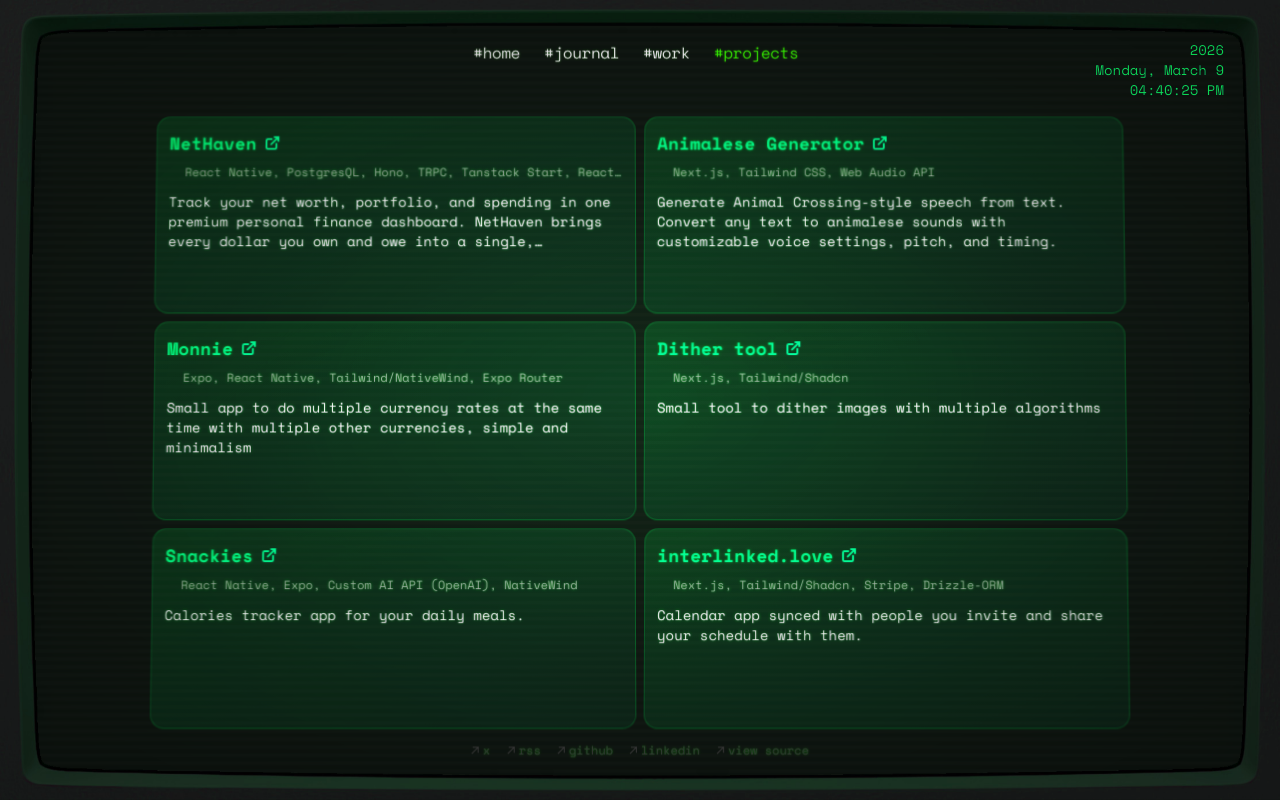
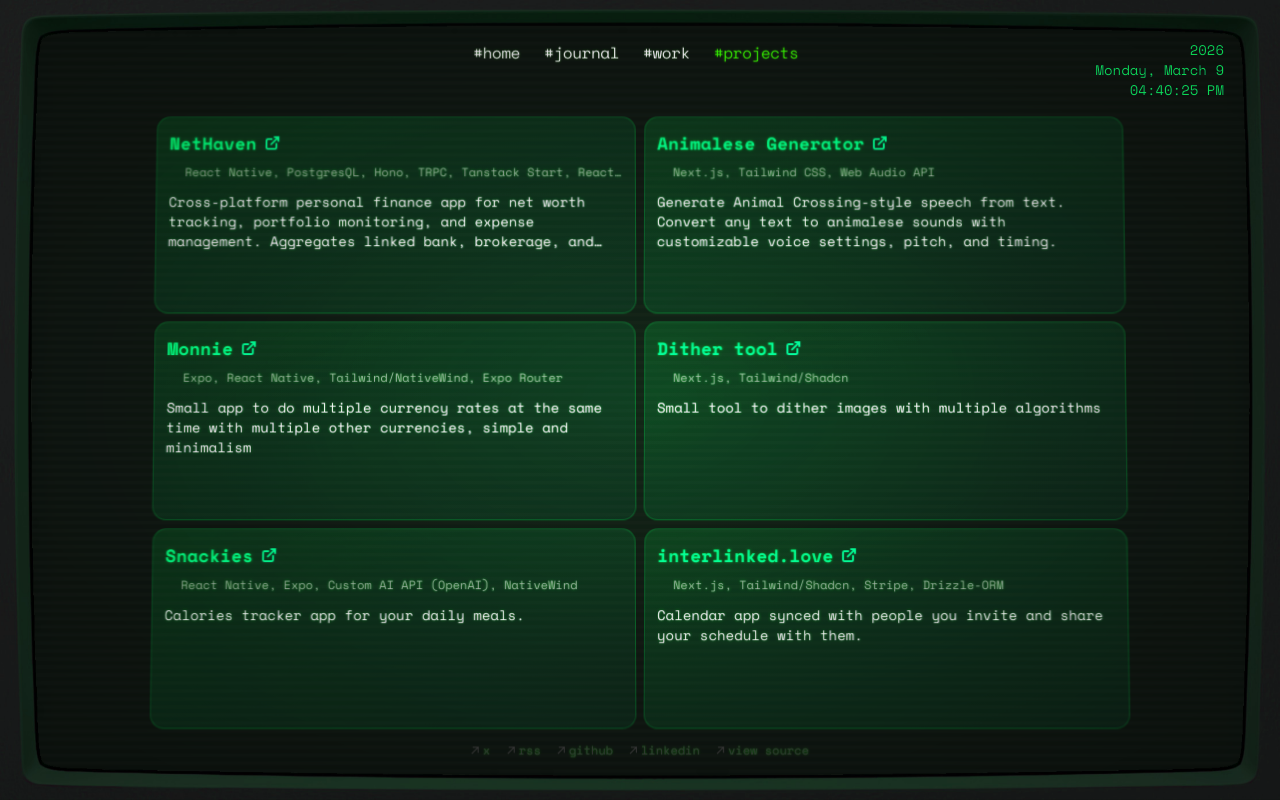
Before and after one commit to Nirzhuk/nirzhuk.dev, a Next.js app: page /projects in a window 1280 px wide. Built offline with nearby package versions, Linux system fonts and the light colour scheme.

Commit message:
refactor: enhance NetHaven project description and clean up ProjectCardDialog component by removing unnecessary elements

```diff
--- a/app/projects/data.ts
+++ b/app/projects/data.ts
@@ -18,7 +18,7 @@
     url: 'https://nethaven.app/',
 
     description:
-      'Track your net worth, portfolio, and spending in one premium personal finance dashboard. NetHaven brings every dollar you own and owe into a single, beautifully clear view — built for people who take their money seriously, not just budgeters, but builders.\n\nGet real-time net worth across every account, holding, and asset. Track your portfolio for stocks, crypto, and retirement accounts. Monitor subscriptions and bills, categorize expenses automatically, plan debt payoff and savings goals, and budget based on how you actually spend.\n\nMost personal finance apps make you choose: a budget planner or a portfolio app. NetHaven is both. Your data stays yours — bank-grade encryption, no selling, no ads.\n\nStart with a 7-day free trial. Cancel anytime.',
+      'Cross-platform personal finance app for net worth tracking, portfolio monitoring, and expense management. Aggregates linked bank, brokerage, and crypto accounts to compute net worth across assets and liabilities.\n\nHandles transaction sync and categorization, subscription detection, budgeting, debt payoff planning, and savings goals. Supports stocks, crypto, and retirement account holdings.\n\nBuilt with Expo/React Native (iOS and Android), TanStack Start for web, a Hono + tRPC API, and PostgreSQL.',
     stack: [
       'React Native',
       'PostgresQL',
--- a/components/project-card-dialog.tsx
+++ b/components/project-card-dialog.tsx
@@ -56,8 +56,6 @@
                         <div className="relative w-[200px] shrink-0">
                           {/* phone shell */}
                           <div className="relative w-full rounded-[2.5rem] bg-neutral-800 border-[6px] border-neutral-700 shadow-xl overflow-hidden aspect-[9/19]">
-                            {/* notch */}
-                            <div className="absolute top-0 left-1/2 -translate-x-1/2 w-20 h-5 bg-neutral-800 rounded-b-2xl z-10" />
                             <Image
                               src={image}
                               alt={`${project.name} screenshot ${index + 1}`}
@@ -65,8 +63,6 @@
                               className="object-cover"
                             />
                           </div>
-                          {/* home indicator */}
-                          <div className="absolute bottom-2 left-1/2 -translate-x-1/2 w-16 h-1 bg-neutral-600 rounded-full" />
                         </div>
                       </CarouselItem>
                     ))}
```
